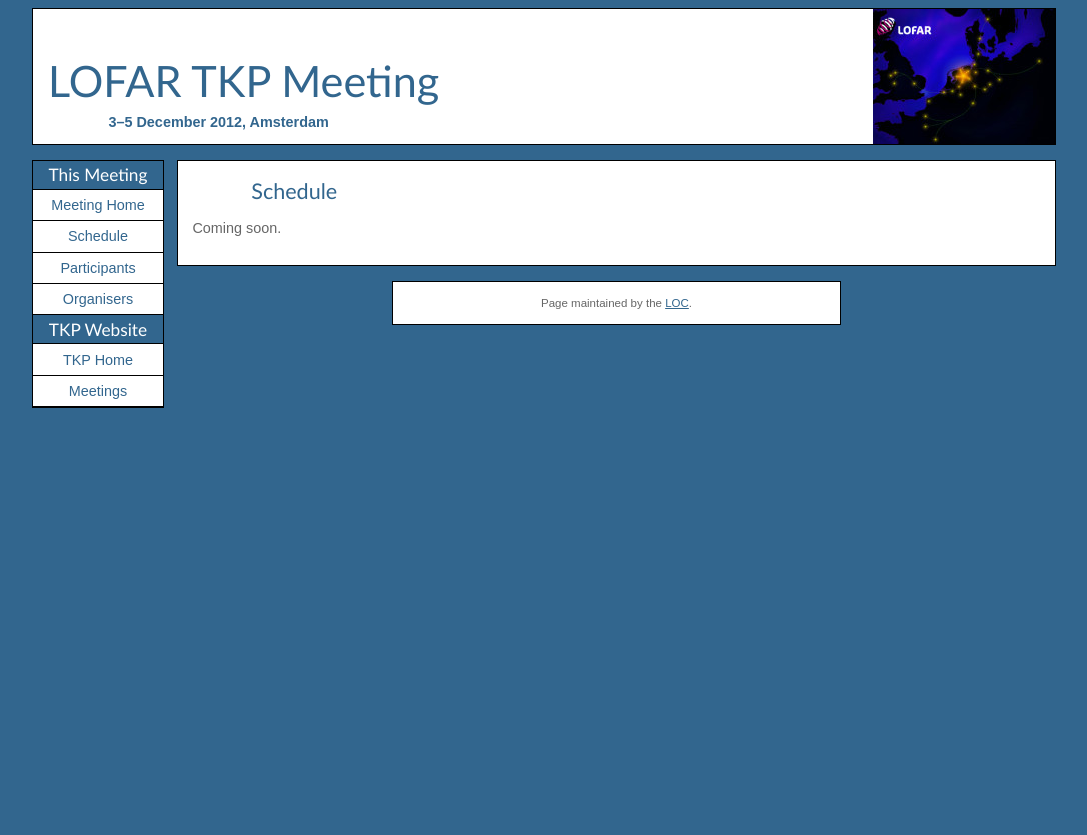
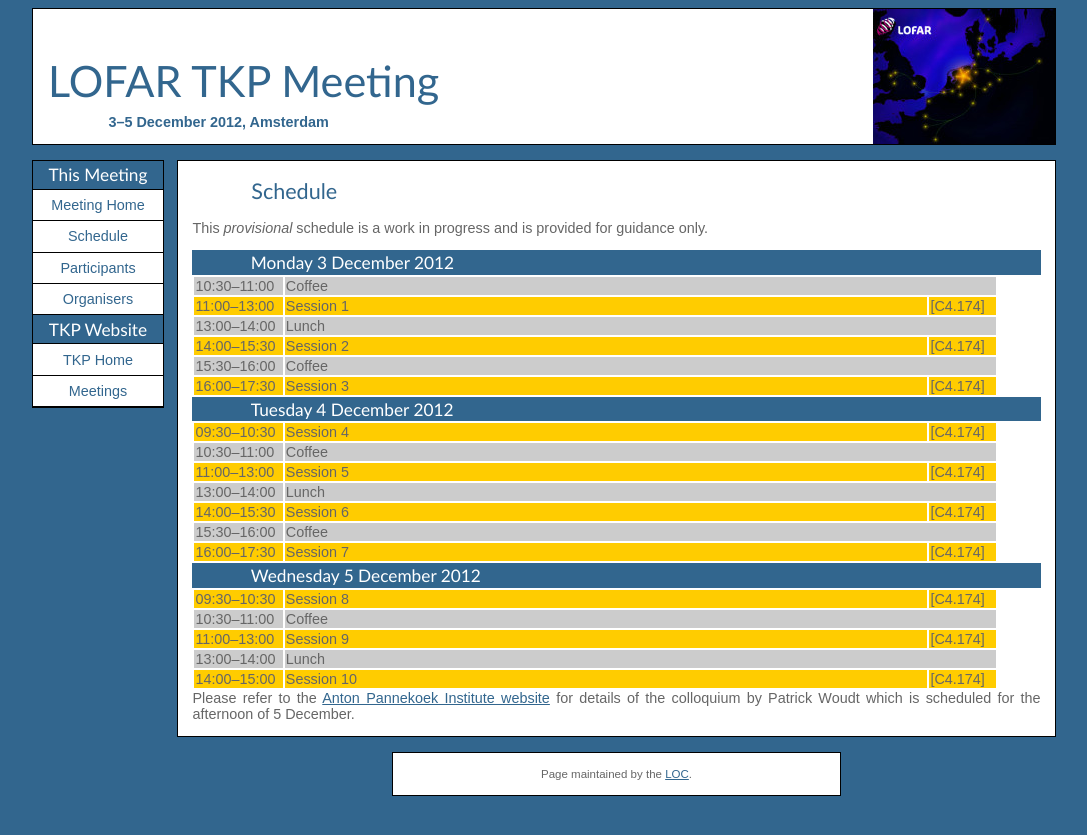
Before and after one commit to transientskp/transientskp.github.com, a Jekyll site: the page built from meetings/2012-12/schedule.html, in a window 1280 px wide. Shown: the top 835 px of the page, without its empty margins (96-1183 px from the left). Built offline with Jekyll 4.4.1, drawn with Linux system fonts in a browser that asks for light colours.

Commit message:
Outline schedule

```diff
--- a/meetings/2012-12/schedule.html
+++ b/meetings/2012-12/schedule.html
@@ -7,4 +7,106 @@
 ---
 <h1>Schedule</h1>
 
-<p>Coming soon.</p>
+<p>This <em>provisional</em> schedule is a work in progress and is provided
+for guidance only.</p>
+
+<h2 style="background-color: #32668E; color: white;">Monday 3 December 2012</h2>
+
+<table width="95%" style="text-align:left">
+  <tr style="vertical-align:top;background-color: #cccccc">
+    <td>10:30&ndash;11:00</td>
+    <td colspan="4">Coffee</td>
+  </tr>
+  <tr style="vertical-align:top;background-color: #ffcc00">
+    <td style="width:6em;">11:00&ndash;13:00</td>
+    <td colspan="3">Session 1</td>
+    <td style="width:4.5em;">[C4.174]</td>
+  </tr>
+  <tr style="vertical-align:top;background-color: #cccccc">
+    <td>13:00&ndash;14:00</td>
+    <td colspan="4">Lunch</td>
+  </tr>
+  <tr style="vertical-align:top;background-color: #ffcc00">
+    <td style="width:6em;">14:00&ndash;15:30</td>
+    <td colspan="3">Session 2</td>
+    <td style="width:4.5em;">[C4.174]</td>
+  </tr>
+  <tr style="vertical-align:top;background-color: #cccccc">
+    <td>15:30&ndash;16:00</td>
+    <td colspan="4">Coffee</td>
+  </tr>
+  <tr style="vertical-align:top;background-color: #ffcc00">
+    <td style="width:6em;">16:00&ndash;17:30</td>
+    <td colspan="3">Session 3</td>
+    <td style="width:4.5em;">[C4.174]</td>
+  </tr>
+</table>
+
+<h2 style="background-color: #32668E; color: white;">Tuesday 4 December 2012</h2>
+
+<table width="95%" style="text-align:left">
+  <tr style="vertical-align:top;background-color: #ffcc00">
+    <td style="width:6em;">09:30&ndash;10:30</td>
+    <td colspan="3">Session 4</td>
+    <td style="width:4.5em;">[C4.174]</td>
+  </tr>
+  <tr style="vertical-align:top;background-color: #cccccc">
+    <td>10:30&ndash;11:00</td>
+    <td colspan="4">Coffee</td>
+  </tr>
+  <tr style="vertical-align:top;background-color: #ffcc00">
+    <td style="width:6em;">11:00&ndash;13:00</td>
+    <td colspan="3">Session 5</td>
+    <td style="width:4.5em;">[C4.174]</td>
+  </tr>
+  <tr style="vertical-align:top;background-color: #cccccc">
+    <td>13:00&ndash;14:00</td>
+    <td colspan="4">Lunch</td>
+  </tr>
+  <tr style="vertical-align:top;background-color: #ffcc00">
+    <td style="width:6em;">14:00&ndash;15:30</td>
+    <td colspan="3">Session 6</td>
+    <td style="width:4.5em;">[C4.174]</td>
+  </tr>
+  <tr style="vertical-align:top;background-color: #cccccc">
+    <td>15:30&ndash;16:00</td>
+    <td colspan="4">Coffee</td>
+  </tr>
+  <tr style="vertical-align:top;background-color: #ffcc00">
+    <td style="width:6em;">16:00&ndash;17:30</td>
+    <td colspan="3">Session 7</td>
+    <td style="width:4.5em;">[C4.174]</td>
+  </tr>
+</table>
+
+<h2 style="background-color: #32668E; color: white;">Wednesday 5 December 2012</h2>
+
+<table width="95%" style="text-align:left">
+  <tr style="vertical-align:top;background-color: #ffcc00">
+    <td style="width:6em;">09:30&ndash;10:30</td>
+    <td colspan="3">Session 8</td>
+    <td style="width:4.5em;">[C4.174]</td>
+  </tr>
+  <tr style="vertical-align:top;background-color: #cccccc">
+    <td>10:30&ndash;11:00</td>
+    <td colspan="4">Coffee</td>
+  </tr>
+  <tr style="vertical-align:top;background-color: #ffcc00">
+    <td style="width:6em;">11:00&ndash;13:00</td>
+    <td colspan="3">Session 9</td>
+    <td style="width:4.5em;">[C4.174]</td>
+  </tr>
+  <tr style="vertical-align:top;background-color: #cccccc">
+    <td>13:00&ndash;14:00</td>
+    <td colspan="4">Lunch</td>
+  </tr>
+  <tr style="vertical-align:top;background-color: #ffcc00">
+    <td style="width:6em;">14:00&ndash;15:00</td>
+    <td colspan="3">Session 10</td>
+    <td style="width:4.5em;">[C4.174]</td>
+  </tr>
+</table>
+
+Please refer to the <a href="http://www.astro.uva.nl/news/colloquium/">Anton
+Pannekoek Institute website</a> for details of the colloquium by Patrick Woudt
+which is scheduled for the afternoon of 5 December.
```
